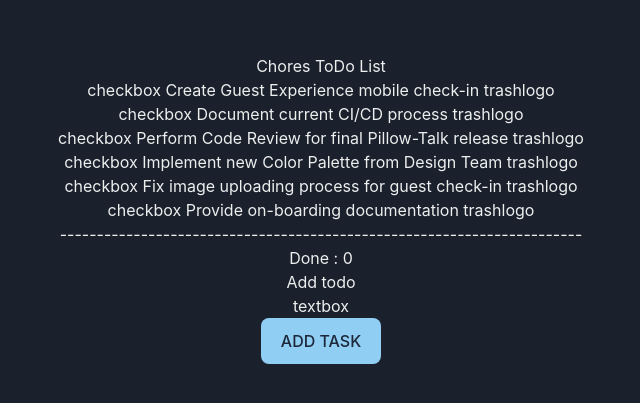
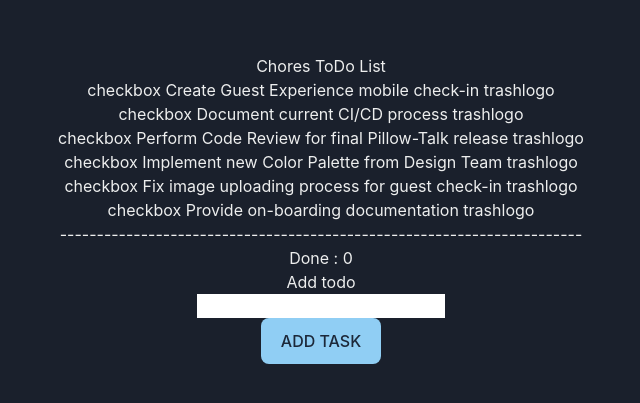
Before and after one commit to sixtycode/fe-exercise-004, a React (Vite) app: page / in a window 1280 px wide. Shown: the part 191-594 px from the top of the page, without its empty margins (319-959 px from the left). Built offline with nearby package versions, Linux system fonts and the light colour scheme.

Commit message:
feat: add textbox

```diff
--- a/src/App.tsx
+++ b/src/App.tsx
@@ -13,7 +13,10 @@
       <p>-----------------------------------------------------------------------</p>
       <p>Done : 0</p>
       <p>Add todo</p>
-      <p>textbox</p>
+      <div>
+        <input type="text" id="small-input" class="block w-full p-2 text-gray-900 border border-gray-300 rounded-lg bg-gray-50 text-xs focus:ring-blue-500 focus:border-blue-500 dark:bg-gray-700 dark:border-gray-600 dark:placeholder-gray-400 dark:text-white dark:focus:ring-blue-500 dark:focus:border-blue-500">
+        </input>
+      </div>
       <button>ADD TASK</button>
     </>
   )
```
